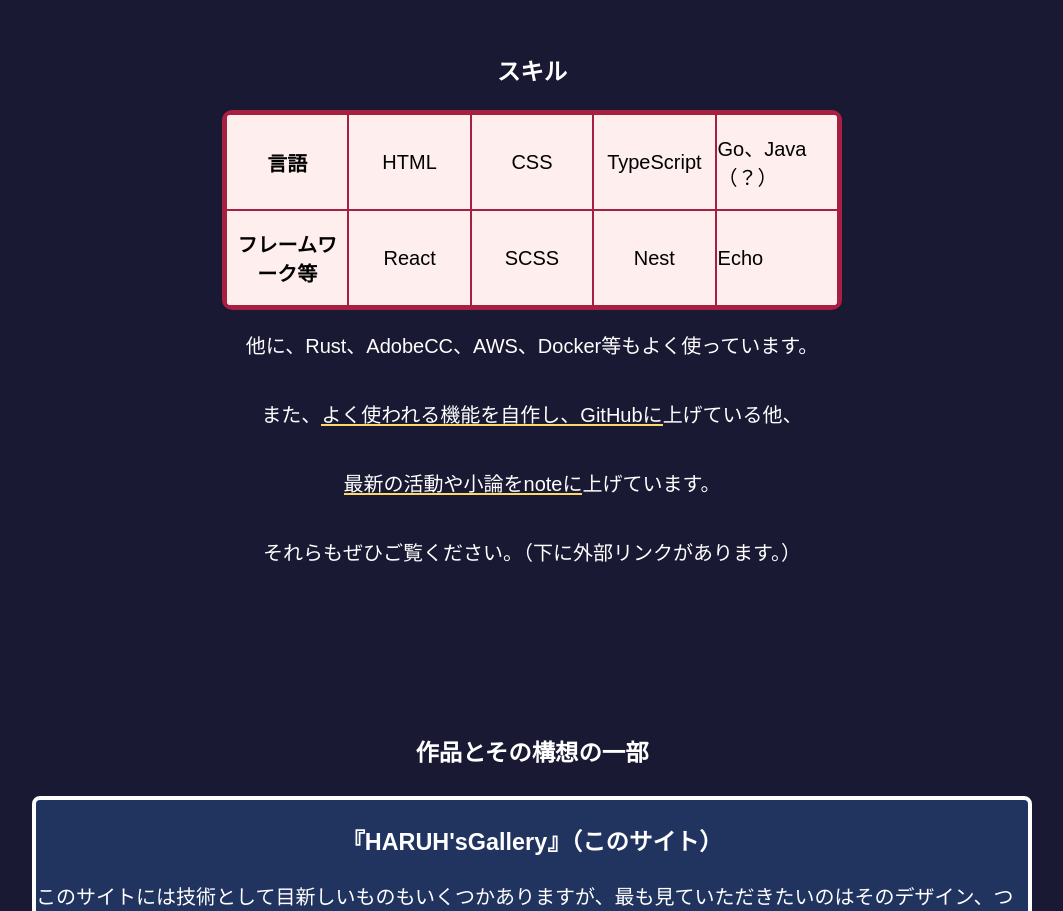
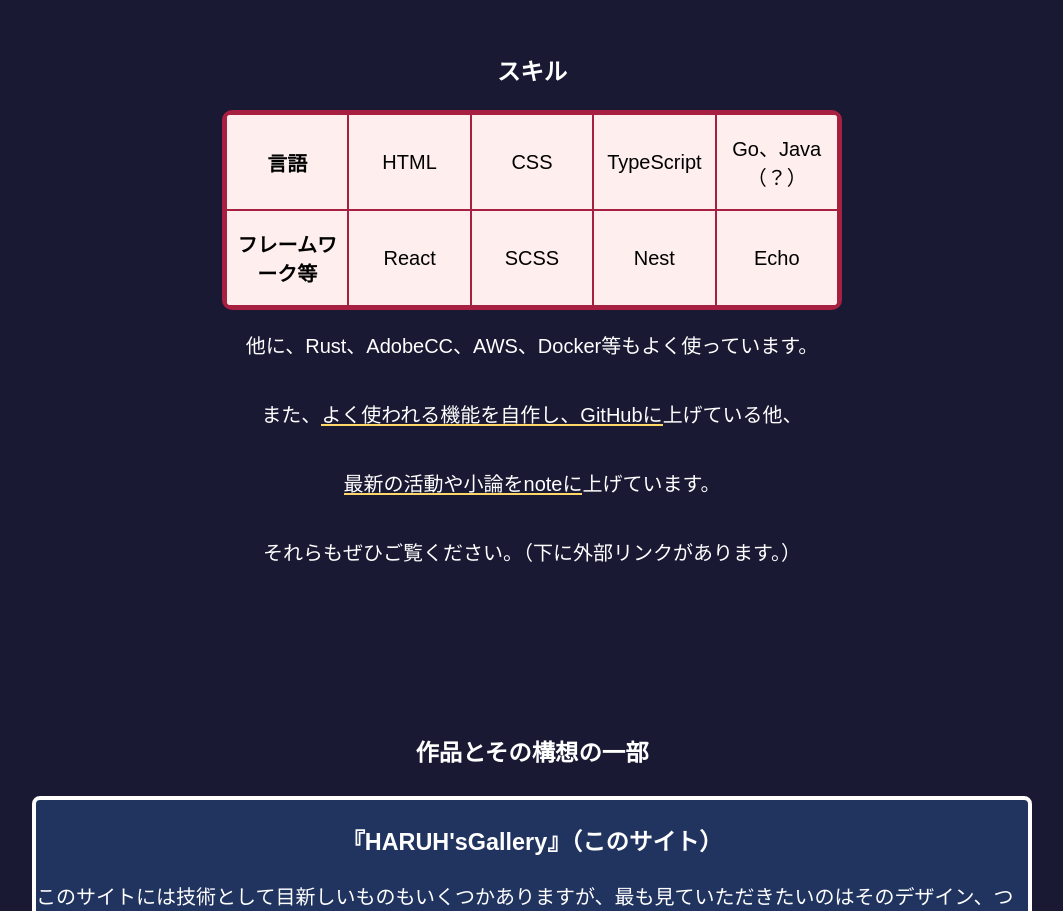
Before and after one commit to HH19xx/hh19xx, a React (Vite) app: page / in a window 1280 px wide. Shown: the part 2931-3842 px from the top of the page, without its empty margins (108-1171 px from the left). Built offline with nearby package versions, Linux system fonts and the light colour scheme; a web font is replaced by a local one.

Commit message:
update: scroll actions

```diff
--- a/src/assets/style/_achievement.scss
+++ b/src/assets/style/_achievement.scss
@@ -32,7 +32,8 @@
             .e_col1,
             .e_col2,
             .e_col3,
-            .e_col4 {
+            .e_col4,
+            .e_col5 {
                 //　等間隔にする
                 width: 20%;
                 //　文字を中央にする
```
